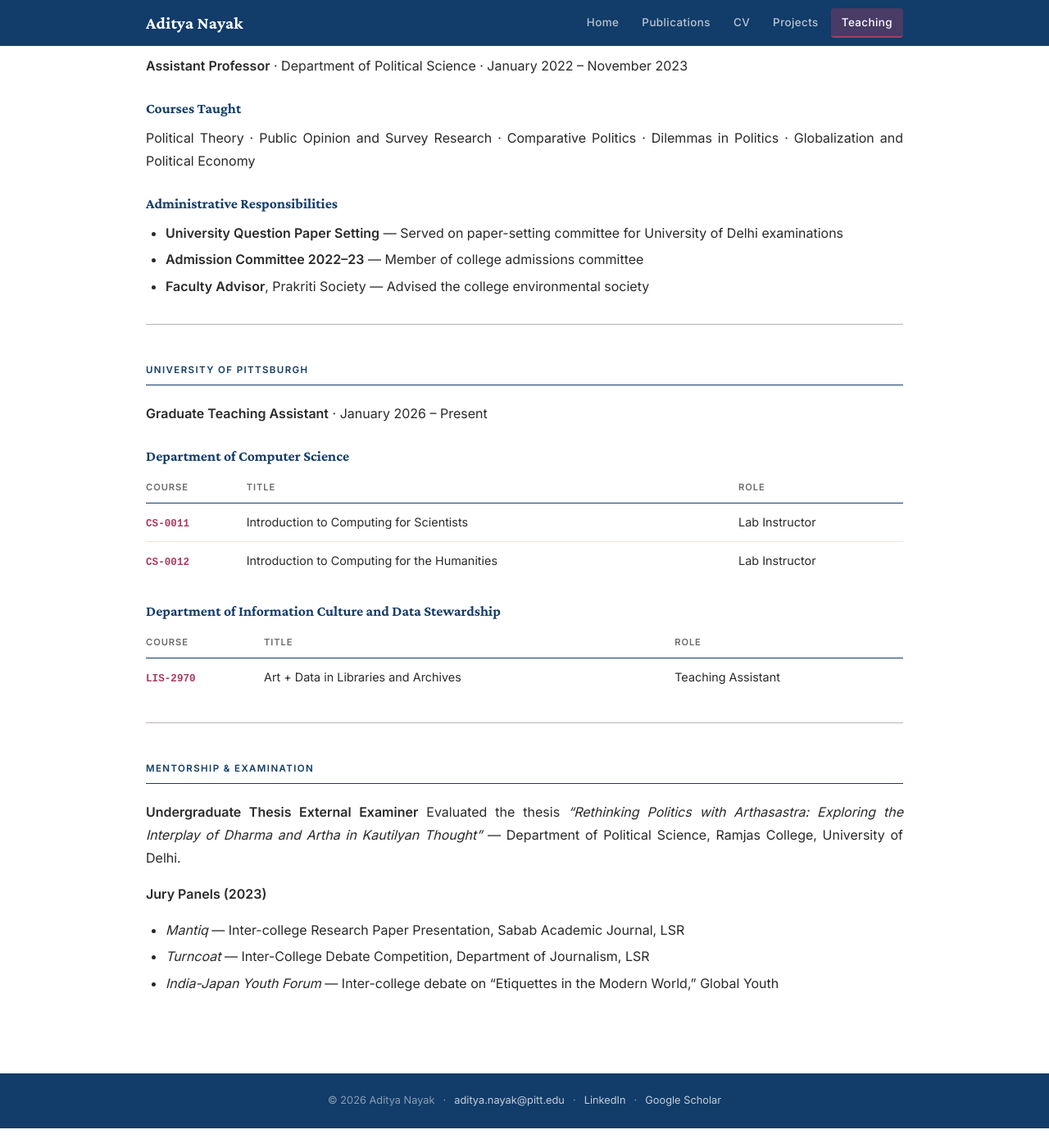
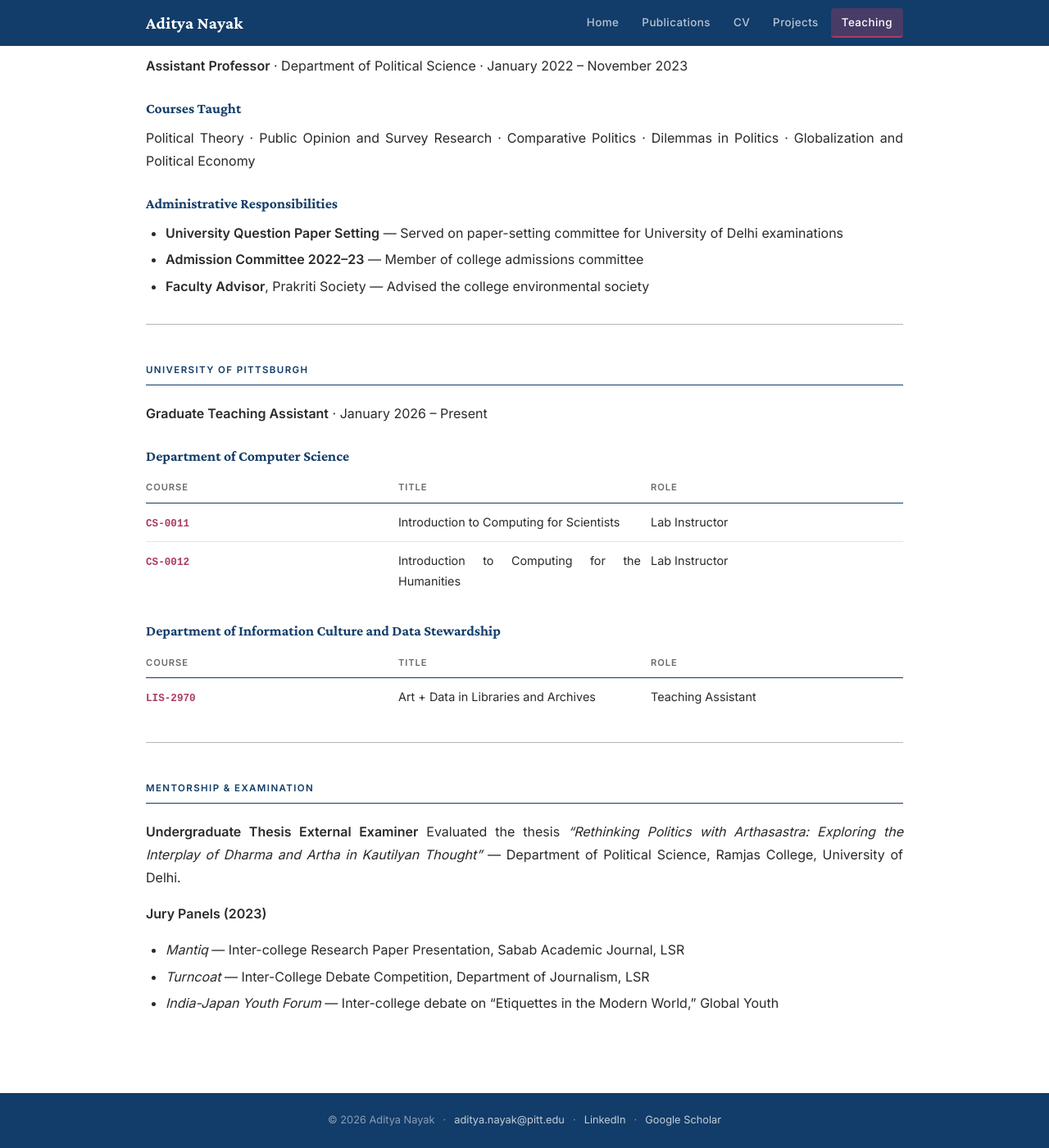
Before and after one commit to adityanayak-info/adityanayak-info.github.io, a Jekyll site: the page built from teaching.md, in a window 1280 px wide and 1400 px high, scrolled down 218 px. Shown: the whole window at 82% size. Built offline with Jekyll 4.4.1, drawn with Linux system fonts in a browser that asks for light colours; before the commit the page ends 1594 px from its top, so only the background shows below that.

Commit message:
Update style.css

```diff
--- a/assets/css/style.css
+++ b/assets/css/style.css
@@ -503,7 +503,8 @@ hr.profile-rule {
 /* ============================================================
    TEACHING
    ============================================================ */
-.course-table { width: 100%; border-collapse: collapse; font-size: 0.9rem; margin-bottom: 1.5rem; }
+.course-table { width: 100%; border-collapse: collapse; font-size: 0.9rem; margin-bottom: 1.5rem; table-layout: fixed; /* add this */
+}
 
 .course-table th {
   text-align: left;
```
